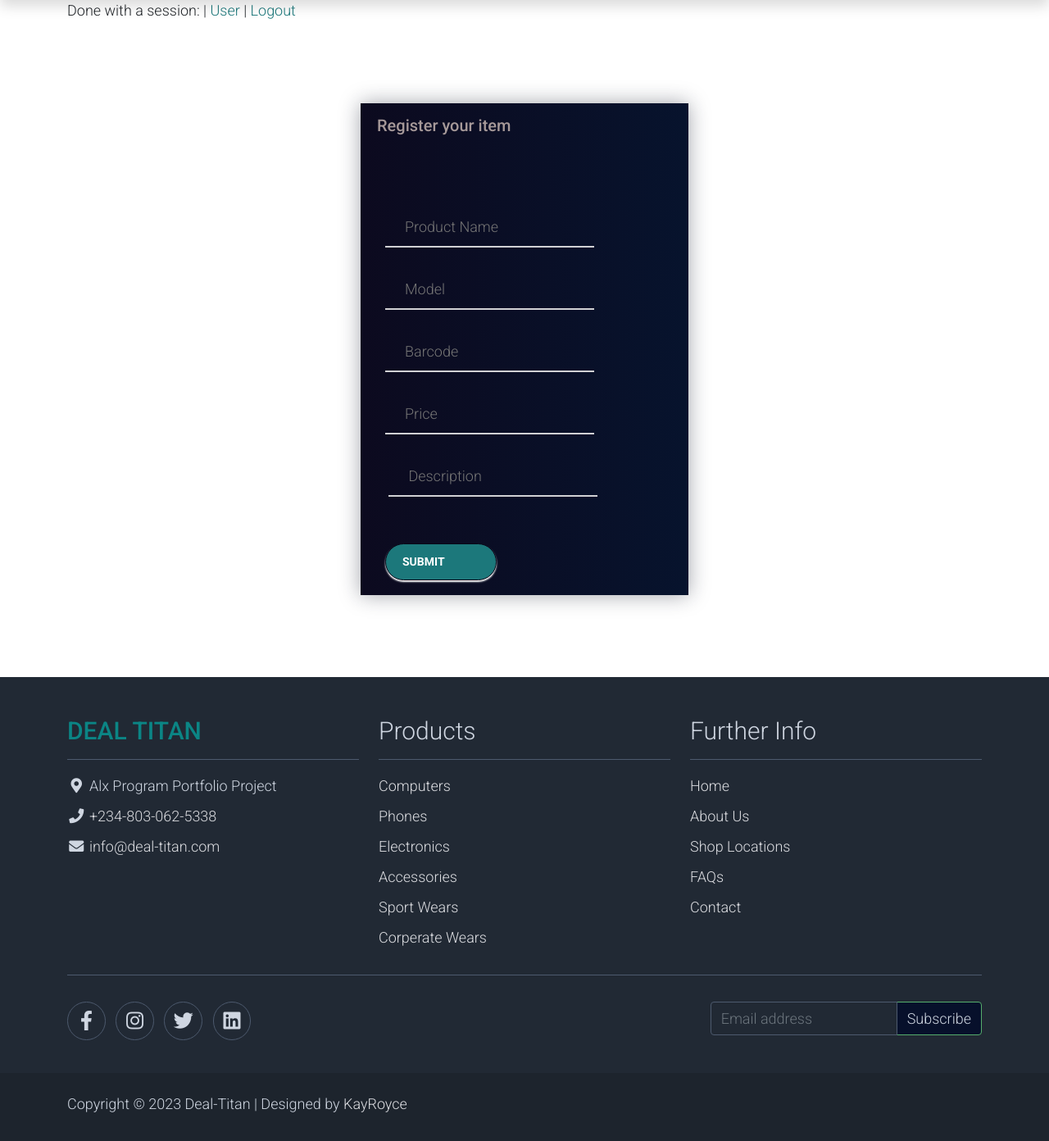
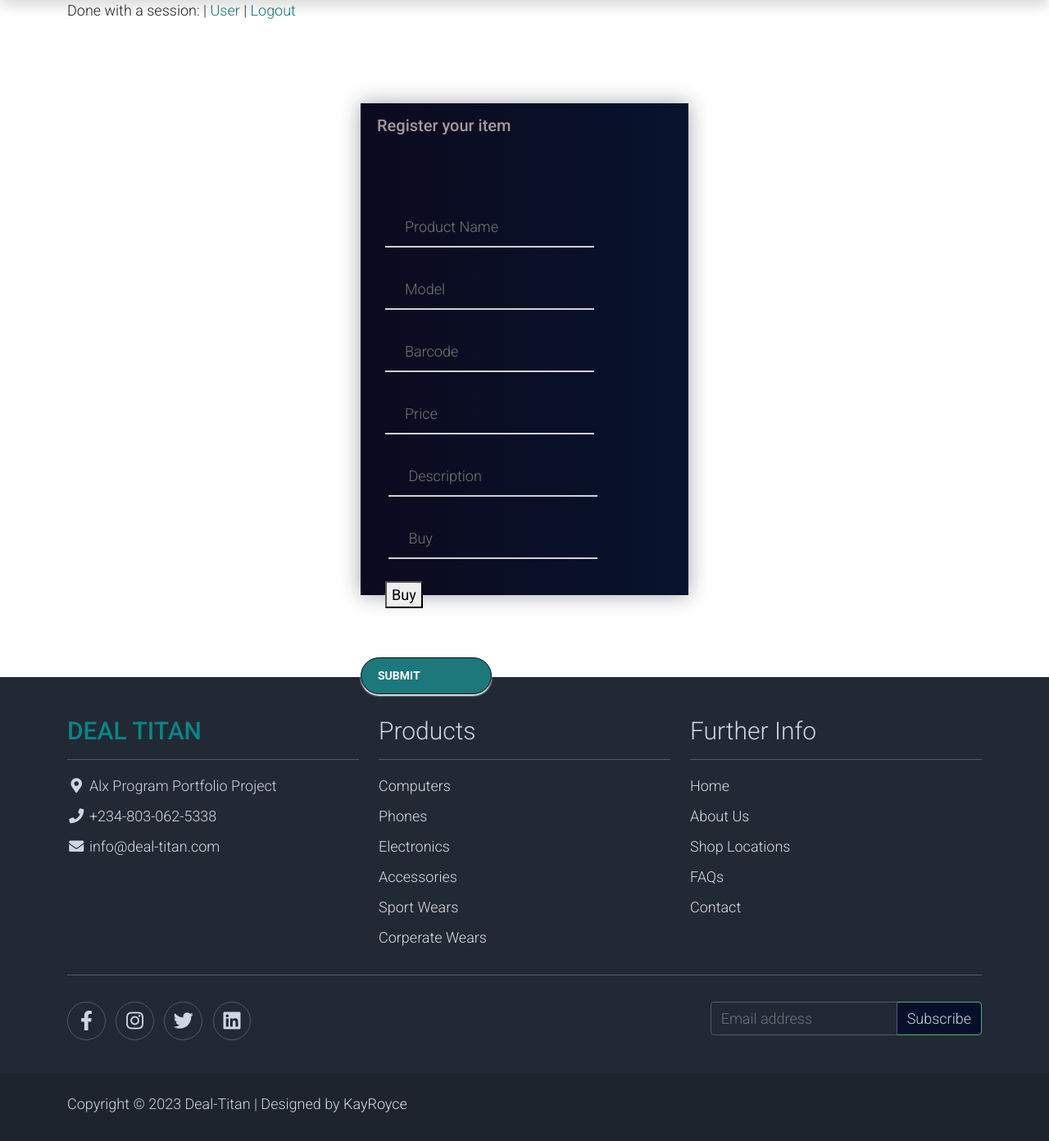
Before and after one commit to kayroyce/deal_titan, a Flask app: page /market in a window 1280 px wide. Shown: the part 100-1492 px from the top of the page at 82% size. Run offline with Flask 3, Linux system fonts and the light colour scheme; some libraries are stand-ins or nearby versions.

Commit message:
added buy button

```diff
--- a/templates/market.html
+++ b/templates/market.html
@@ -13,13 +13,6 @@
 			<form class="login" action="{{ url_for('market') }}" method="post">
 				{% if message is defined and message %}
 			    <div class="alert alert-warning">{{ message }}</div>
-			<form class="login" action="{{ url_for('buy') }}" method="post">
-    				<!-- existing form inputs... -->
-    				<button class="button buy__submit">
-        				<span class="button__text">Buy</span>
-        				<i class="buy__field1"></i>
-    				</button>
-			</form>
 		        {% endif %}
                 <div class="">
 					<input type="text" class="login__input" placeholder="Product Name" name="name">
@@ -36,6 +29,17 @@
 					<label></label>
 					<input type="text" class="login__input" placeholder="Description" name="description">
 				</div><br>
+		<div class="">
+					<label></label>
+					<input type="text" class="login__input" placeholder="Buy" name="buy">
+				</div><br>
+					<form class="login" action="{{ url_for('market') }}" method="post">
+    					<!-- existing form inputs... -->
+    					<button class="button buy__submit">
+        					<span class="button__text">Buy</span>
+        					<i class="buy__field1"></i>
+    					</button>
+			</form>
 
 				<button class="button login__submit">
 					<span class="button__text">Submit</span>
```
